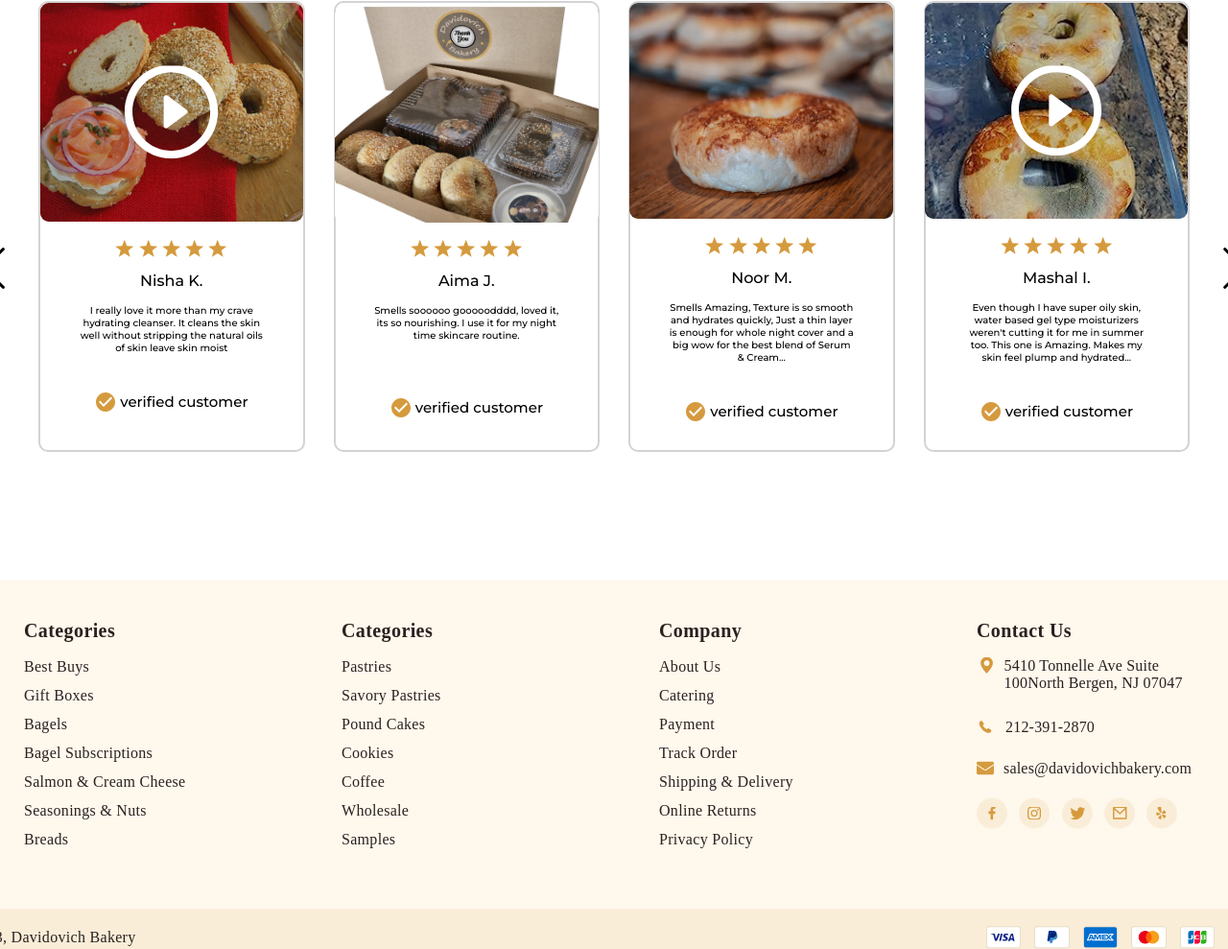
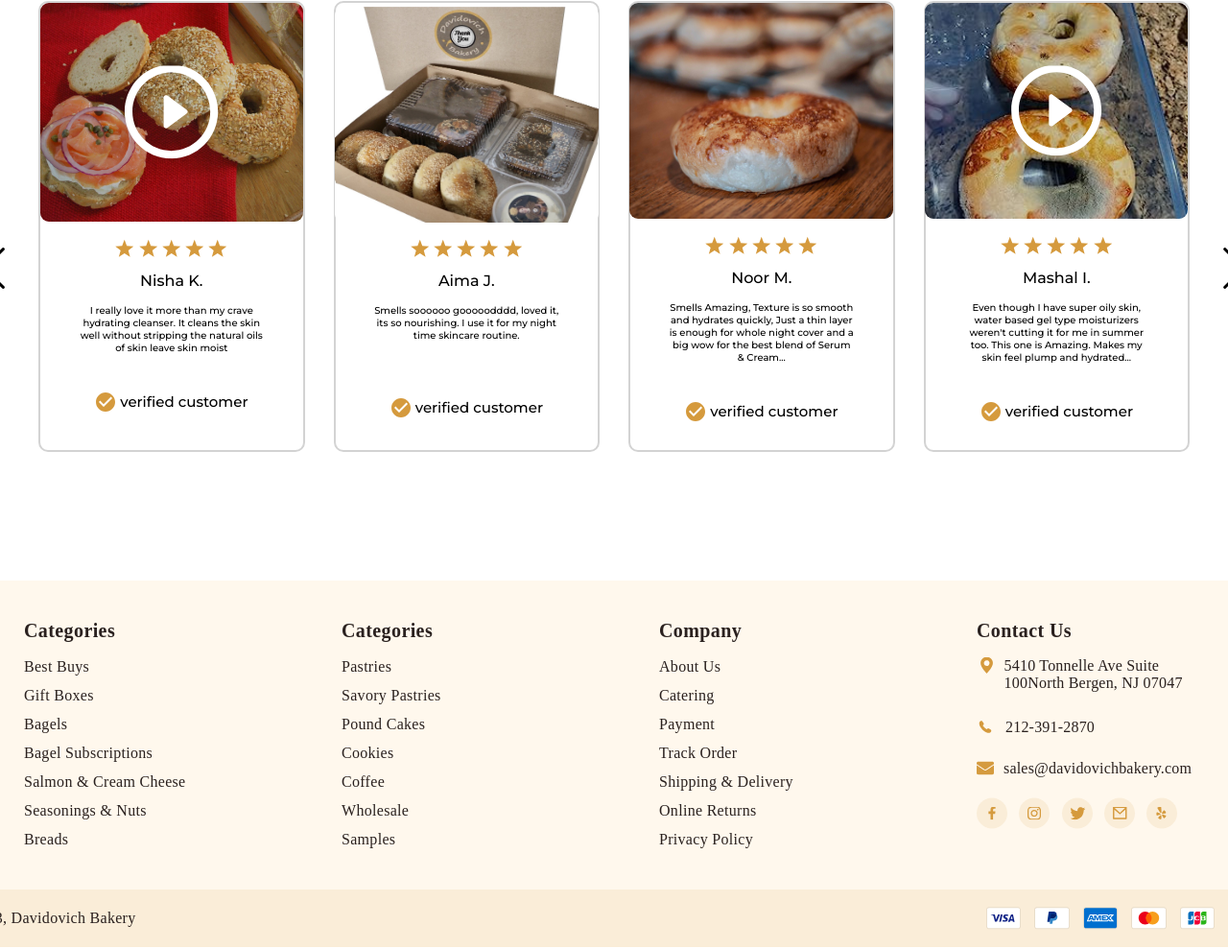
Before and after one commit to areeba0001/The-Bagel, a plain HTML site: page index.html in a window 1280 px wide. Shown: the part 4624-5613 px from the top of the page at 96% size. Drawn offline with nearby package versions, Linux system fonts and the light colour scheme; files whose address does not match are found by name.

Commit message:
Update styles.css

```diff
--- a/styles.css
+++ b/styles.css
@@ -1361,7 +1361,7 @@ background: #FFF8ED;
 box-sizing: border-box;
 margin-top: 100px;
 overflow: hidden;
-
+margin-bottom:-20px;
 }
 
 .footer-section-1{
@@ -1547,7 +1547,7 @@ position: relative;
 display: flex;
 flex-direction: row;
 justify-content: space-between;
-padding: 18px 105px 0 104px;
+padding: 18px 105px 18px 104px;
 box-sizing: border-box;
 
 }
```
